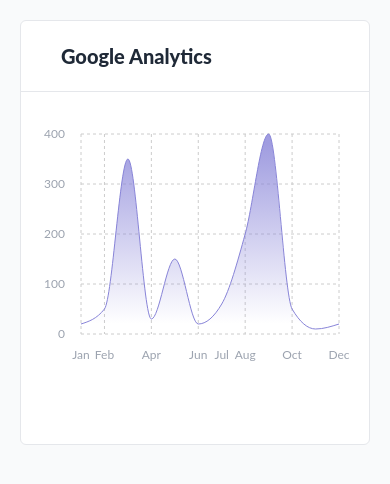
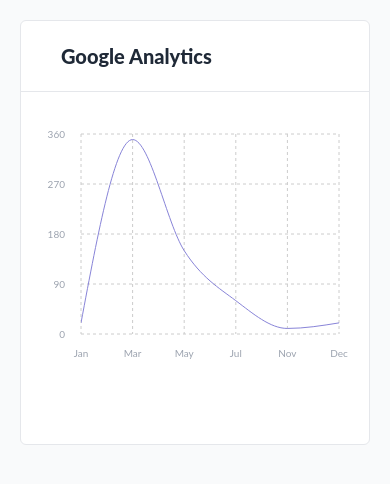
Before and after one commit to ben-dev10/react-analytics, a React (Vite) app: page / in a window 390 px wide. Shown: the top 484 px of the page. Built offline with nearby package versions, Linux system fonts and the light colour scheme.

Commit message:
feat: added AreaChartMobile component

```diff
--- a/src/components/AnalyticsCard.tsx
+++ b/src/components/AnalyticsCard.tsx
@@ -1,4 +1,4 @@
-import { AreaChart1 } from "./Charts";
+import { AreaChart1, AreaChart1Mobile} from "./Charts";
 // import LineChart1 from "./Charts";
 
 export default function AnalyticsCard() {
@@ -14,6 +14,7 @@
       </div> */}
       <div className="pt-8">
         <AreaChart1 />
+        <AreaChart1Mobile />
       </div>
     </div>
   );
--- a/src/components/Charts.tsx
+++ b/src/components/Charts.tsx
@@ -9,7 +9,7 @@
   Area,
   ResponsiveContainer,
 } from "recharts";
-import { LineData, AreaData } from "../utils/data";
+import { LineData, AreaData, AreaDataMobile } from "../utils/data";
 
 export default function LineChart1() {
   return (
@@ -33,7 +33,7 @@
 
 export function AreaChart1() {
   return (
-    <div className="max-w-[700px] h-[300px]">
+    <div className="max-w-[700px] h-[300px] hidden md:block">
       <ResponsiveContainer width="100%" height="80%">
         <AreaChart
           // width={730}
@@ -64,3 +64,35 @@
     </div>
   );
 }
+
+export function AreaChart1Mobile() {
+  return (
+    <div className="max-w-[700px] md:hidden h-[300px]">
+      <ResponsiveContainer width="100%" height="80%">
+        <AreaChart
+          data={AreaDataMobile}
+          margin={{ top: 10, right: 30, left: 0, bottom: 0 }}
+          className="text-[10px] fill-gray-400"
+        >
+          <defs>
+            <linearGradient id="colorUv" x1="0" y1="0" x2="0" y2="1">
+              <stop offset="5%" stopColor="#8884d8" stopOpacity={0.8} />
+              <stop offset="95%" stopColor="#8884d8" stopOpacity={0} />
+            </linearGradient>
+          </defs>
+          <XAxis dataKey="month" stroke="" tickMargin={10} />
+          <YAxis stroke="" tickMargin={10} />
+          <CartesianGrid strokeDasharray="3 3" />
+          <Tooltip />
+          <Area
+            type="monotone"
+            dataKey="uv"
+            stroke="#8884d8"
+            fillOpacity={1}
+            fill="url(#colorUv)"
+          />
+        </AreaChart>
+      </ResponsiveContainer>
+    </div>
+  );
+}
--- a/src/utils/data.ts
+++ b/src/utils/data.ts
@@ -28,3 +28,12 @@
   { month: "Nov", uv: 10, pv: 10 },
   { month: "Dec", uv: 20, pv: 150 },
 ];
+
+export const AreaDataMobile = [
+  { month: "Jan", uv: 20, pv: 250 },
+  { month: "Mar", uv: 350, pv: 30 },
+  { month: "May", uv: 150, pv: 60 },
+  { month: "Jul", uv: 60, pv: 180 },
+  { month: "Nov", uv: 10, pv: 10 },
+  { month: "Dec", uv: 20, pv: 150 },
+];
```
